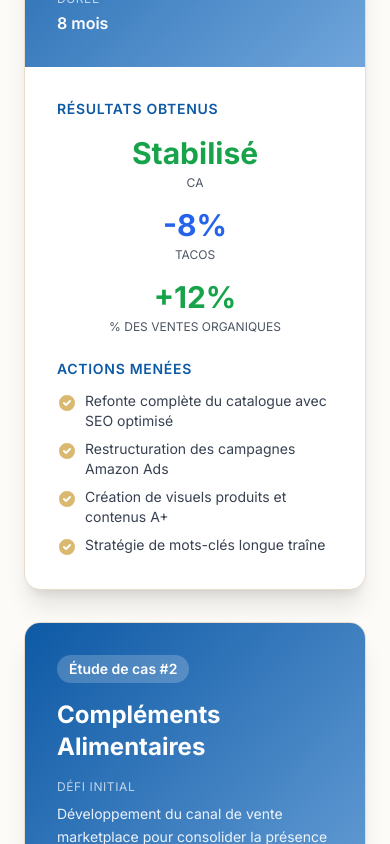
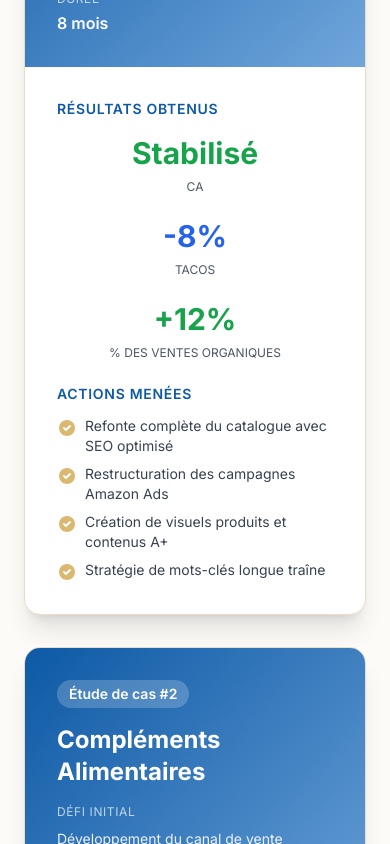
Before and after one commit to gmwebflorian/florian-bonnand-website, a Next.js app: page / in a window 390 px wide. Shown: the part 6260-7104 px from the top of the page. Built offline with nearby package versions, Linux system fonts and the light colour scheme.

Commit message:
Improve mobile spacing for reference results: larger gaps and padding

```diff
--- a/src/components/sections/references.tsx
+++ b/src/components/sections/references.tsx
@@ -109,15 +109,15 @@ export function References() {
                     <h4 className="text-sm uppercase tracking-wider text-[hsl(var(--ocean-primary))] font-semibold mb-4">
                       Résultats obtenus
                     </h4>
-                    <div className="grid grid-cols-1 md:grid-cols-3 gap-4">
+                    <div className="grid grid-cols-1 md:grid-cols-3 gap-6">
                       {study.results.map((result, idx) => (
-                        <div key={idx} className="text-center">
-                          <div className={`text-3xl font-bold mb-1 ${
+                        <div key={idx} className="text-center px-4">
+                          <div className={`text-3xl font-bold mb-2 ${
                             result.trend === 'up' ? 'text-green-600' : 'text-blue-600'
                           }`}>
                             {result.value}
                           </div>
-                          <div className="text-xs text-gray-600 uppercase">
+                          <div className="text-xs text-gray-600 uppercase leading-tight">
                             {result.label}
                           </div>
                         </div>
```
